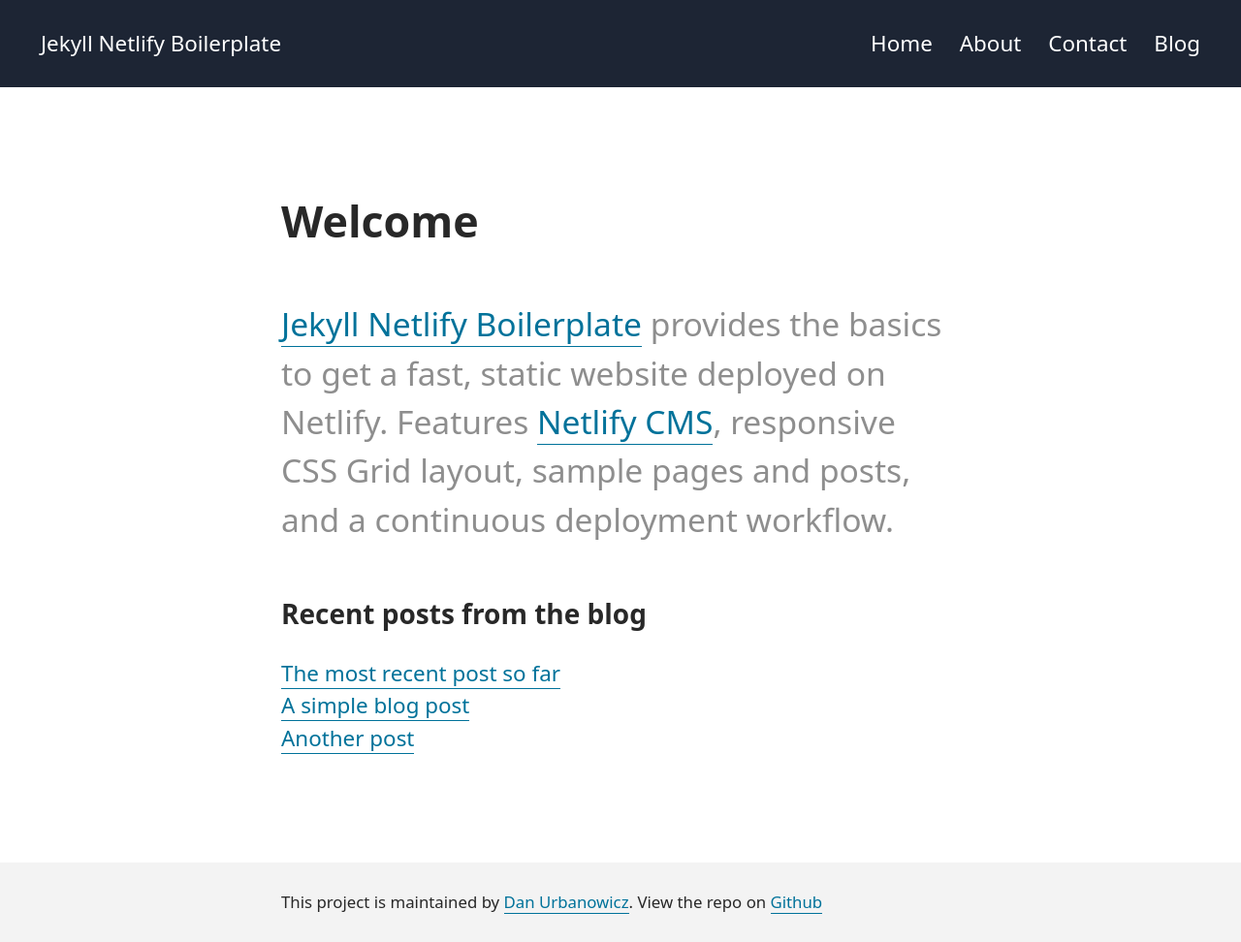
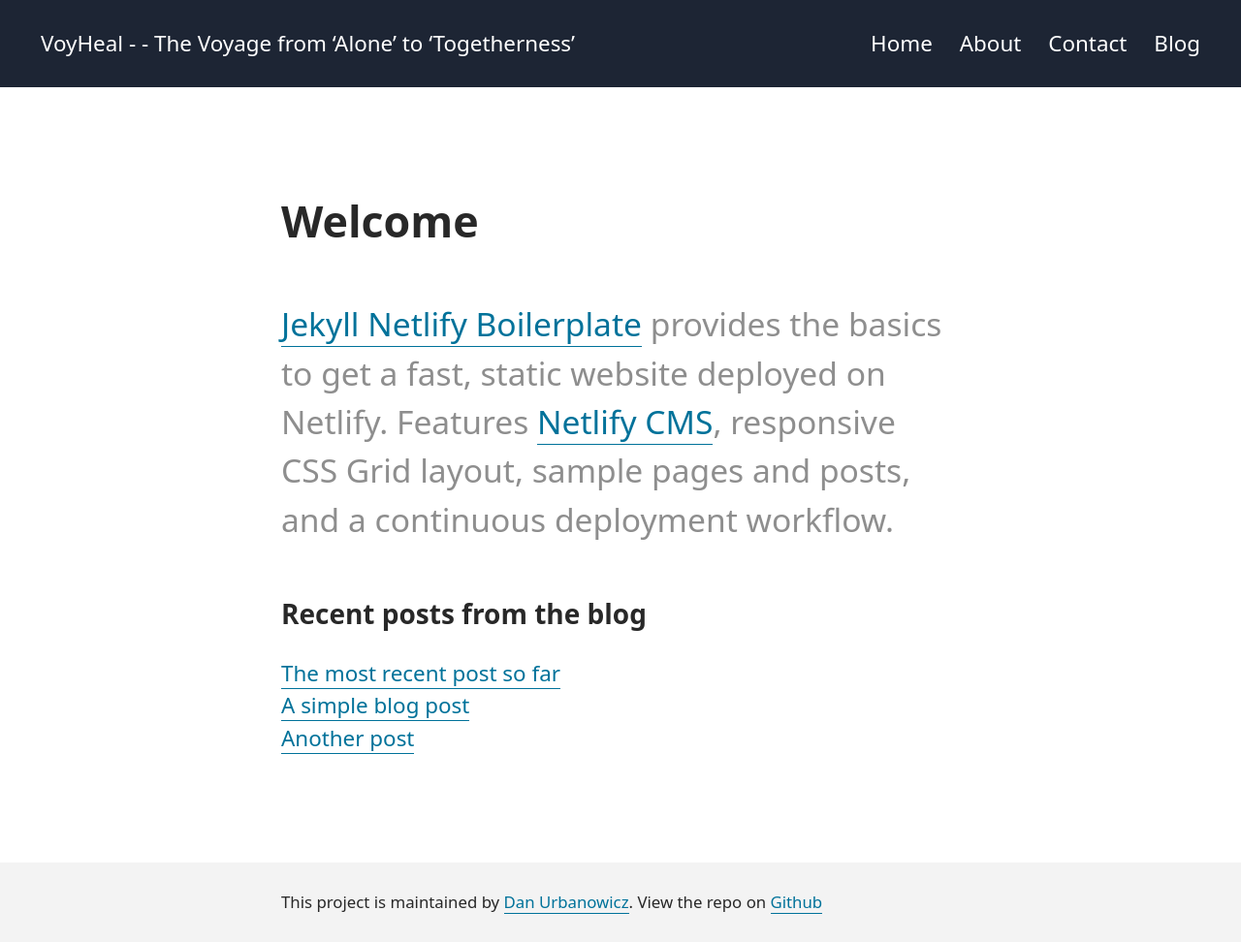
Before and after one commit to VoyHeal/VoyHeal, a Jekyll site: the page built from pages/index.md, in a window 1280 px wide. Shown: the whole page at 97% size. Built offline with Jekyll 4.4.1, drawn with Linux system fonts in a browser that asks for light colours; a script that is not in the unit is left out.

Commit message:
Update _config.yml

```diff
--- a/_config.yml
+++ b/_config.yml
@@ -13,13 +13,12 @@
 # you will see them accessed via {{ site.title }}, {{ site.email }}, and so on.
 # You can create any custom variable you would like, and they will be accessible
 # in the templates via {{ site.myvariable }}.
-title: Jekyll Netlify Boilerplate
-email: your-email@example.com
+title: VoyHeal - - The Voyage from ‘Alone’ to ‘Togetherness’
+email: hifumi_mizuhara@gmail.com
 description: >- # this means to ignore newlines until "baseurl:"
-  Write an awesome description for your new site here. You can edit this
-  line in _config.yml.
+  创伤不是需要羞耻的残片，而是值得被疗愈的生命印记.
 baseurl: "" # the subpath of your site if applicable, e.g. /blog
-url: "https://jekyll-netlify-boilerplate.netlify.com" # the base hostname & protocol for your site, e.g. https://example.com
+url: "voy-heal.netlify.app" # the base hostname & protocol for your site, e.g. https://example.com
 
 # Permalink format (/blog/ is ignored for pages)
 permalink: /blog/:title
```
